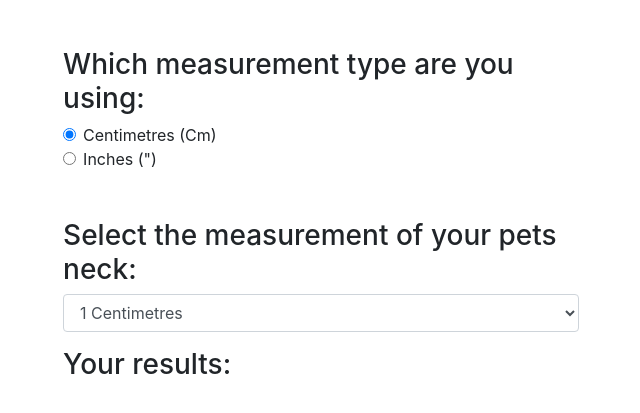
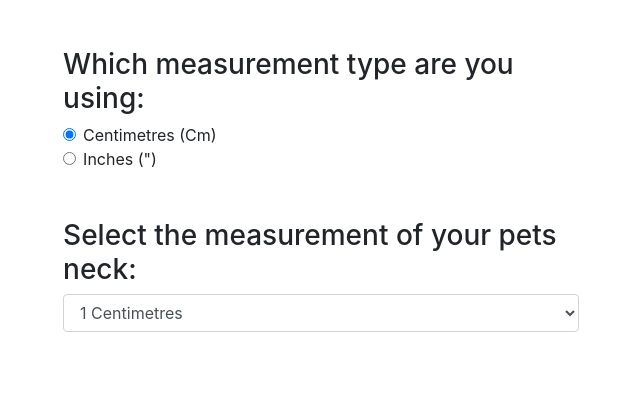
Before and after one commit to lookandpaws/lookandpaws.github.io, a Jekyll site: the page built from size-guide.html, in a window 1280 px wide. Shown: the top 413 px of the page, without its empty margins (319-959 px from the left). Built offline with Jekyll 4.4.1, drawn with Linux system fonts in a browser that asks for light colours; nearby versions of some CDN libraries; some web fonts are replaced.

Commit message:
Show results

```diff
--- a/size-guide.html
+++ b/size-guide.html
@@ -41,7 +41,7 @@ layout: size-guide-layout
     </div>
 </div>
 
-<div class="row">
+<div class="row" id="productSizeResults" style="display:none;">
     <div class="col-md-5 col-12 mx-auto">
       <h3>Your results:</h3>
       <label id="measurementTypeLabel"></label>
```
Also changed, not shown: _includes/scripts-size-guide.html (+7 -0 lines).
